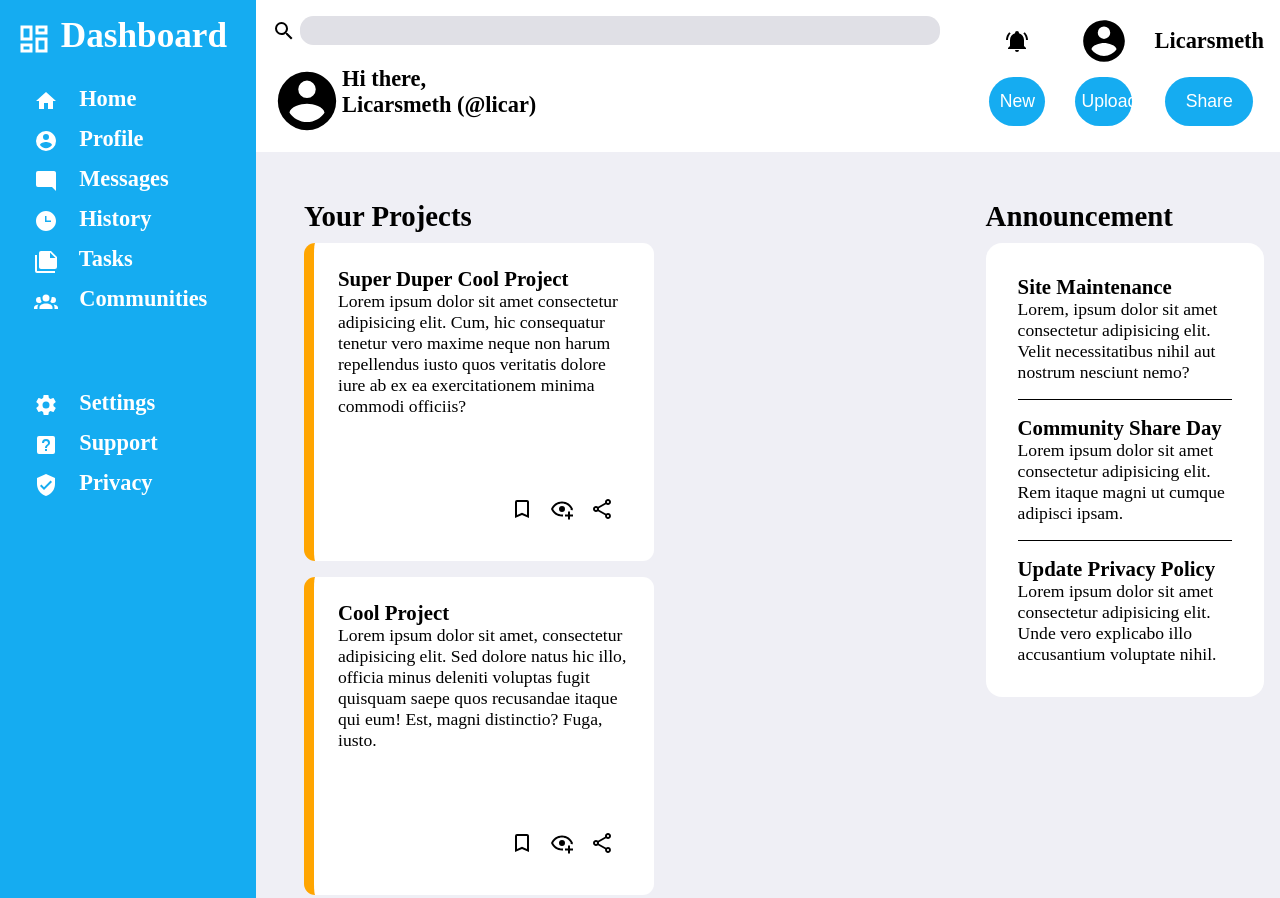
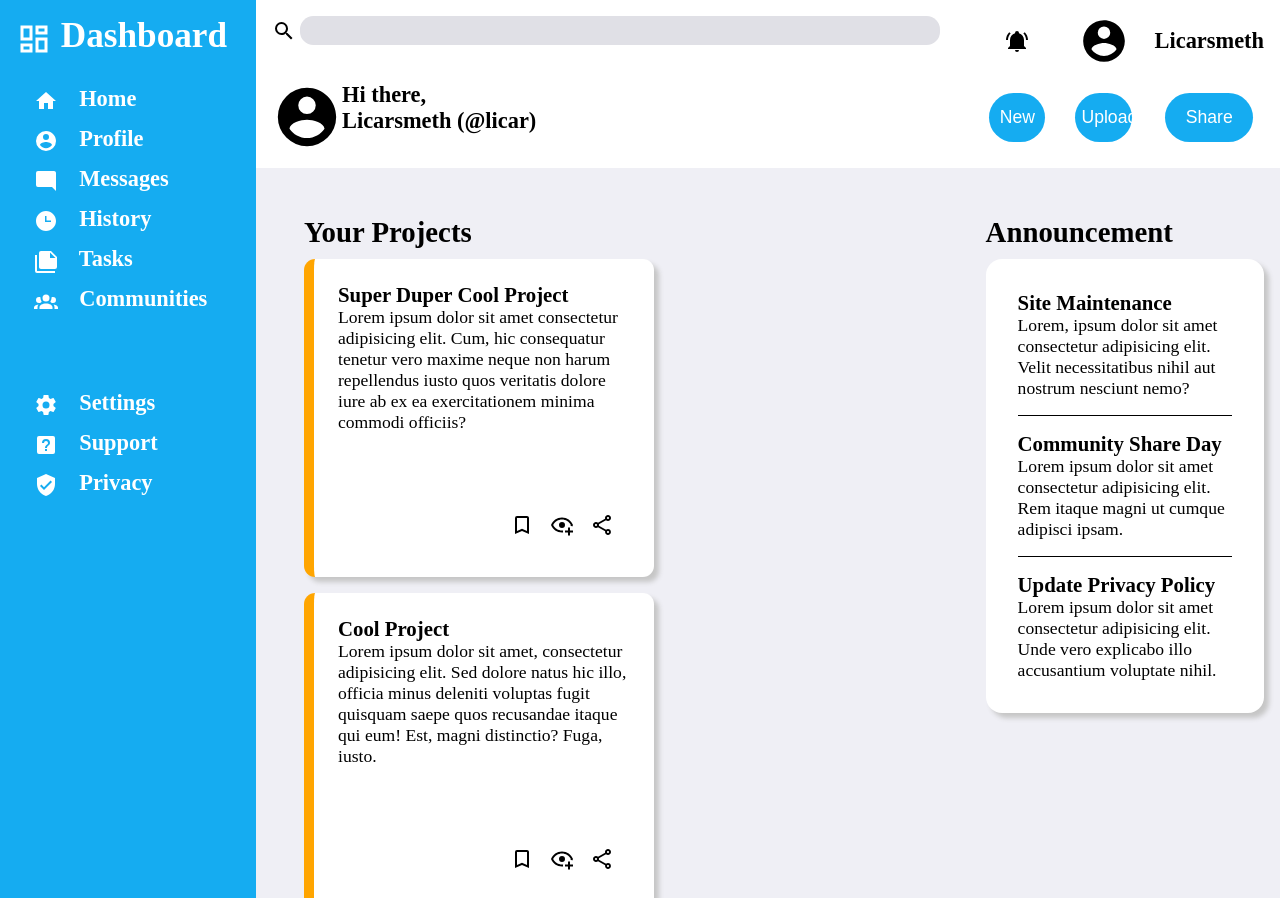
Before and after one commit to Licarsmeth/dashboard, a plain HTML site: page index.html in a window 1280 px wide. Shown: the top 898 px of the page. Drawn offline with Linux system fonts and the light colour scheme.

Commit message:
add some box shadow

```diff
--- a/style.css
+++ b/style.css
@@ -13,7 +13,7 @@ header{
     display: grid;
     grid-template-columns: 70% 1fr 1fr 1fr;
     grid-template-rows: auto auto;
-    column-gap: 1rem;
+    gap: 1rem;
     padding: 1rem;
 }
 
@@ -105,6 +105,7 @@ main{
 }
 
 .announcement article, .trending article{
+    box-shadow: 5px 5px 5px #c6c6c6;
     background-color: white;
     padding: 2rem;
     border-radius: 1rem;
@@ -119,6 +120,7 @@ main{
 .project{
     background-color: white;
     height: auto;
+    box-shadow: 5px 5px 5px #c6c6c6;
     font-size: 1.1rem;
     border-radius: 0.7rem;
     padding: 1.5rem;
```
